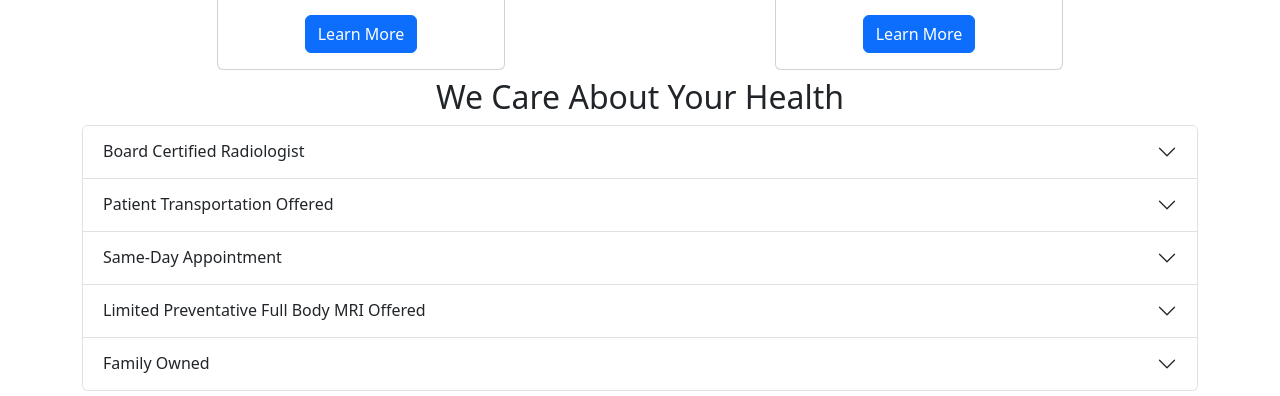
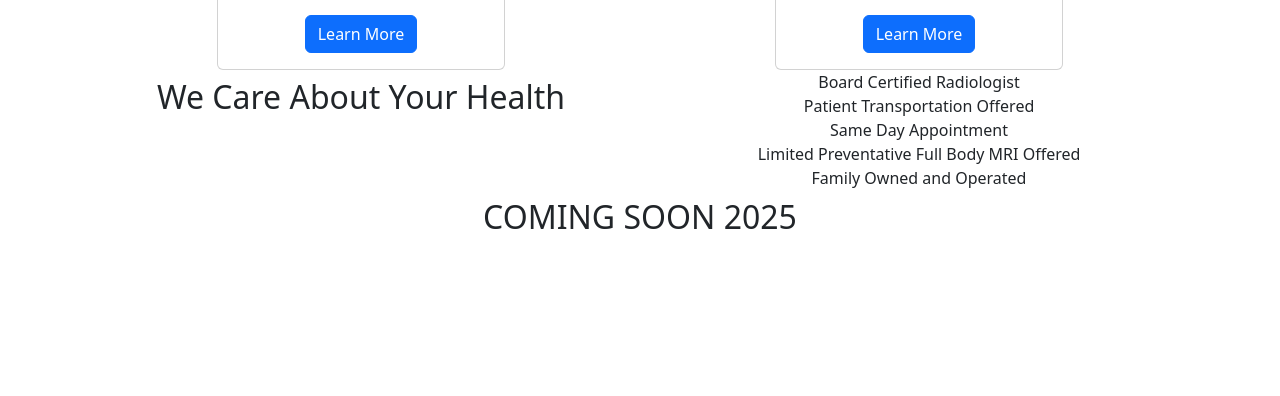
Before and after one commit to HavokAng3L/family-imaging-stx, a React (Vite) app: page / in a window 1280 px wide. Shown: the part 1452-1848 px from the top of the page. After the commit the page ends 1697 px from the top, so only its background shows below. Built offline with nearby package versions, Linux system fonts and the light colour scheme.

Commit message:
Removed Accordion Layout

```diff
--- a/src/Pages/Home.jsx
+++ b/src/Pages/Home.jsx
@@ -3,7 +3,6 @@ import Button from "react-bootstrap/Button";
 import Container from "react-bootstrap/Container";
 import Row from "react-bootstrap/Row";
 import Col from "react-bootstrap/Col";
-import Accordion from "react-bootstrap/Accordion";
 
 export default function Home() {
   return (
@@ -93,81 +92,32 @@ export default function Home() {
           </Col>
         </Row>
       </Container>
-      <h2 className="my-2">We Care About Your Health</h2>
-      <Accordion>
-        <Accordion.Item eventKey="0">
-          <Accordion.Header>Board Certified Radiologist</Accordion.Header>
-          <Accordion.Body>
-            Lorem ipsum dolor sit amet, consectetur adipiscing elit. Donec
-            venenatis neque lectus, at sagittis mauris pulvinar a. Phasellus
-            quis mi vitae elit suscipit ultricies eu id elit. Fusce vel auctor
-            arcu, eget placerat dolor. Phasellus quis varius eros. Vivamus vel
-            ligula quis dui volutpat sagittis. Phasellus mattis libero id erat
-            eleifend viverra. Morbi aliquet ante est, et tempus massa molestie
-            vitae. Nunc est ipsum, varius quis nulla non, tincidunt ornare
-            justo. Sed ullamcorper tincidunt justo, ut ultrices est sollicitudin
-            et.{" "}
-          </Accordion.Body>
-        </Accordion.Item>
-        <Accordion.Item eventKey="1">
-          <Accordion.Header>Patient Transportation Offered</Accordion.Header>
-          <Accordion.Body>
-            Lorem ipsum dolor sit amet, consectetur adipiscing elit. Donec
-            venenatis neque lectus, at sagittis mauris pulvinar a. Phasellus
-            quis mi vitae elit suscipit ultricies eu id elit. Fusce vel auctor
-            arcu, eget placerat dolor. Phasellus quis varius eros. Vivamus vel
-            ligula quis dui volutpat sagittis. Phasellus mattis libero id erat
-            eleifend viverra. Morbi aliquet ante est, et tempus massa molestie
-            vitae. Nunc est ipsum, varius quis nulla non, tincidunt ornare
-            justo. Sed ullamcorper tincidunt justo, ut ultrices est sollicitudin
-            et.{" "}
-          </Accordion.Body>
-        </Accordion.Item>
-        <Accordion.Item eventKey="2">
-          <Accordion.Header>Same-Day Appointment</Accordion.Header>
-          <Accordion.Body>
-            Lorem ipsum dolor sit amet, consectetur adipiscing elit. Donec
-            venenatis neque lectus, at sagittis mauris pulvinar a. Phasellus
-            quis mi vitae elit suscipit ultricies eu id elit. Fusce vel auctor
-            arcu, eget placerat dolor. Phasellus quis varius eros. Vivamus vel
-            ligula quis dui volutpat sagittis. Phasellus mattis libero id erat
-            eleifend viverra. Morbi aliquet ante est, et tempus massa molestie
-            vitae. Nunc est ipsum, varius quis nulla non, tincidunt ornare
-            justo. Sed ullamcorper tincidunt justo, ut ultrices est sollicitudin
-            et.{" "}
-          </Accordion.Body>
-        </Accordion.Item>
-        <Accordion.Item eventKey="3">
-          <Accordion.Header>
-            Limited Preventative Full Body MRI Offered
-          </Accordion.Header>
-          <Accordion.Body>
-            Lorem ipsum dolor sit amet, consectetur adipiscing elit. Donec
-            venenatis neque lectus, at sagittis mauris pulvinar a. Phasellus
-            quis mi vitae elit suscipit ultricies eu id elit. Fusce vel auctor
-            arcu, eget placerat dolor. Phasellus quis varius eros. Vivamus vel
-            ligula quis dui volutpat sagittis. Phasellus mattis libero id erat
-            eleifend viverra. Morbi aliquet ante est, et tempus massa molestie
-            vitae. Nunc est ipsum, varius quis nulla non, tincidunt ornare
-            justo. Sed ullamcorper tincidunt justo, ut ultrices est sollicitudin
-            et.{" "}
-          </Accordion.Body>
-        </Accordion.Item>
-        <Accordion.Item eventKey="4">
-          <Accordion.Header>Family Owned</Accordion.Header>
-          <Accordion.Body>
-            Lorem ipsum dolor sit amet, consectetur adipiscing elit. Donec
-            venenatis neque lectus, at sagittis mauris pulvinar a. Phasellus
-            quis mi vitae elit suscipit ultricies eu id elit. Fusce vel auctor
-            arcu, eget placerat dolor. Phasellus quis varius eros. Vivamus vel
-            ligula quis dui volutpat sagittis. Phasellus mattis libero id erat
-            eleifend viverra. Morbi aliquet ante est, et tempus massa molestie
-            vitae. Nunc est ipsum, varius quis nulla non, tincidunt ornare
-            justo. Sed ullamcorper tincidunt justo, ut ultrices est sollicitudin
-            et.{" "}
-          </Accordion.Body>
-        </Accordion.Item>
-      </Accordion>
+
+      <Container>
+        <Row>
+          <Col sm={6}>
+            <h2 className="my-2">We Care About Your Health</h2>
+          </Col>
+          <Col sm={6}>
+            <Row>
+              <Col>Board Certified Radiologist</Col>
+            </Row>
+            <Row>
+              <Col>Patient Transportation Offered</Col>
+            </Row>
+            <Row>
+              <Col>Same Day Appointment</Col>
+            </Row>
+            <Row>
+              <Col>Limited Preventative Full Body MRI Offered</Col>
+            </Row>
+            <Row>
+              <Col>Family Owned and Operated</Col>
+            </Row>
+          </Col>
+        </Row>
+      </Container>
+      <h2 className="my-2">COMING SOON 2025</h2>
     </>
   );
 }
```
